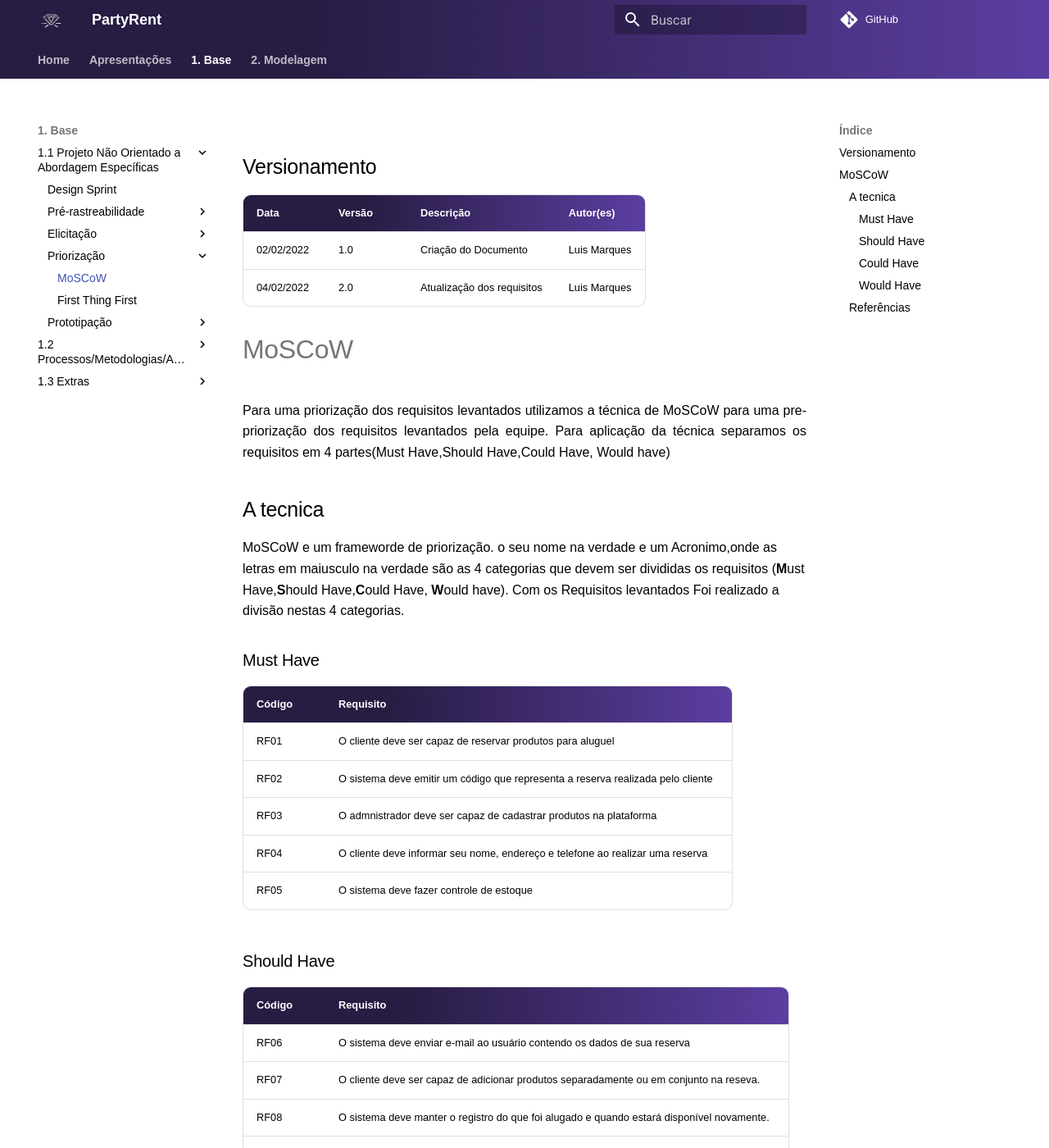
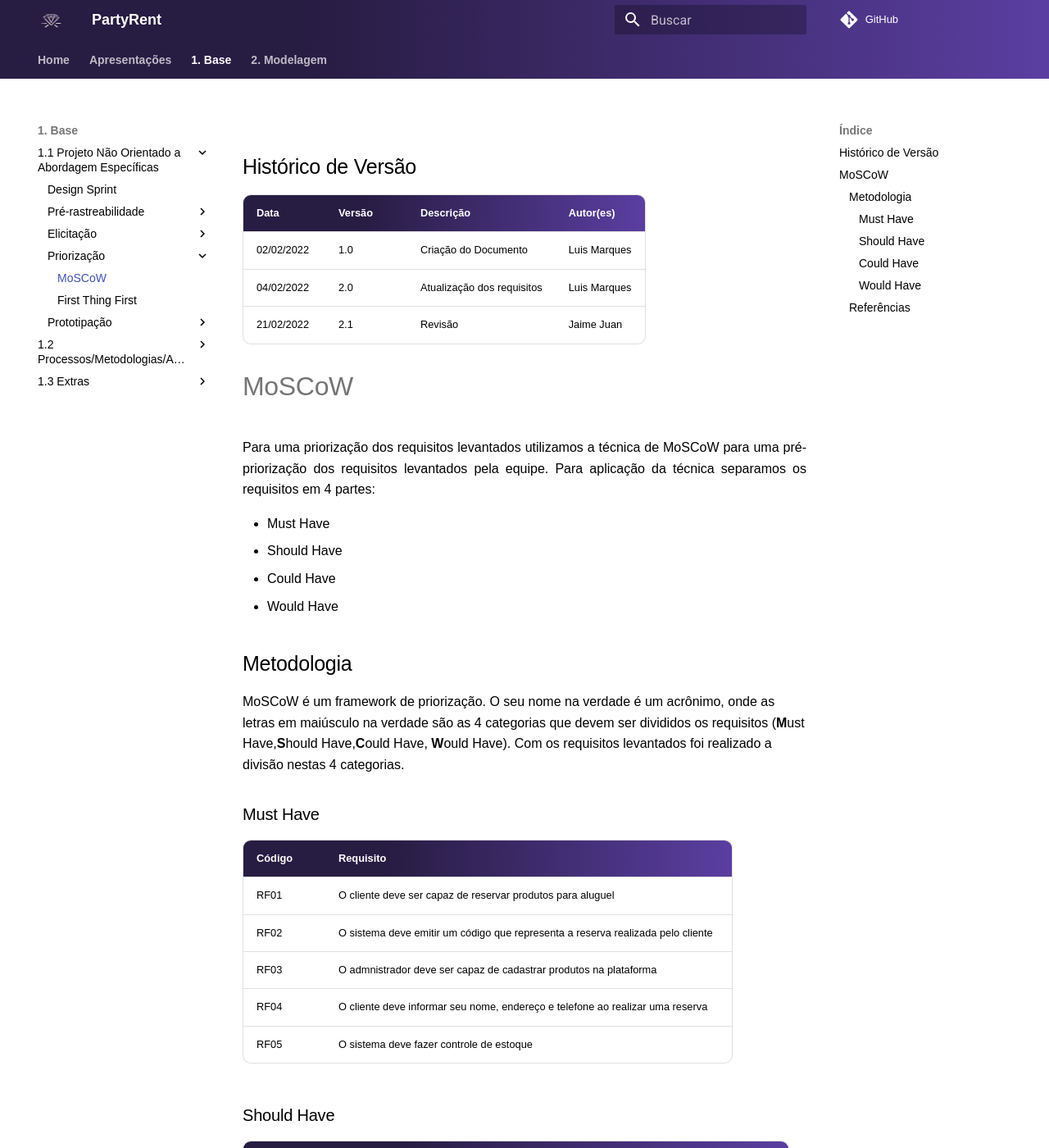
Before and after one commit to UnBArqDsw2021-2/2021.2_G7_-AluguelKitsFesta, an MkDocs documentation site: the page built from docs/Base/Priorizacao/Moscow.md, in a window 1280 px wide and 1400 px high. Shown: the whole window at 82% size. Built offline with MkDocs 1.6.1 and Material for MkDocs 9.7.7, drawn with Linux system fonts in a browser that asks for light colours; comment, search, counter and statistics services are not loaded.

Commit message:
Moscow.md

```diff
--- a/docs/Base/Priorizacao/Moscow.md
+++ b/docs/Base/Priorizacao/Moscow.md
@@ -1,18 +1,23 @@
-## Versionamento
+## Histórico de Versão
 
 | Data       | Versão | Descrição                  | Autor(es)    |
 | ---------- | ------ | -------------------------- | ------------ |
 | 02/02/2022 | 1.0    | Criação do Documento       | Luis Marques |
 | 04/02/2022 | 2.0    | Atualização dos requisitos | Luis Marques |
+| 21/02/2022 | 2.1    | Revisão | Jaime Juan |
 
 # MoSCoW
 
 <div style="text-align: justify">
-Para uma priorização dos requisitos levantados utilizamos a técnica de MoSCoW para uma pre-priorização dos requisitos levantados pela equipe. Para aplicação da técnica separamos os requisitos em 4 partes(Must Have,Should Have,Could Have, Would have) </div>
+Para uma priorização dos requisitos levantados utilizamos a técnica de MoSCoW para uma pré-priorização dos requisitos levantados pela equipe. Para aplicação da técnica separamos os requisitos em 4 partes:</div>
+* Must Have
+* Should Have
+* Could Have
+* Would Have
 
-## A tecnica
+## Metodologia
 
-MoSCoW e um frameworde de priorização. o seu nome na verdade e um Acronimo,onde as letras em maiusculo na verdade são as 4 categorias que devem ser divididas os requisitos (**M**ust Have,**S**hould Have,**C**ould Have, **W**ould have). Com os Requisitos levantados Foi realizado a divisão nestas 4 categorias.
+MoSCoW é um framework de priorização. O seu nome na verdade é um acrônimo, onde as letras em maiúsculo na verdade são as 4 categorias que devem ser divididos os requisitos (**M**ust Have,**S**hould Have,**C**ould Have, **W**ould Have). Com os requisitos levantados foi realizado a divisão nestas 4 categorias.
 
 ### Must Have
 
```
Also changed, not shown: docs/Base/Elicitacao/Storyboard.md (+4 -1 lines).
